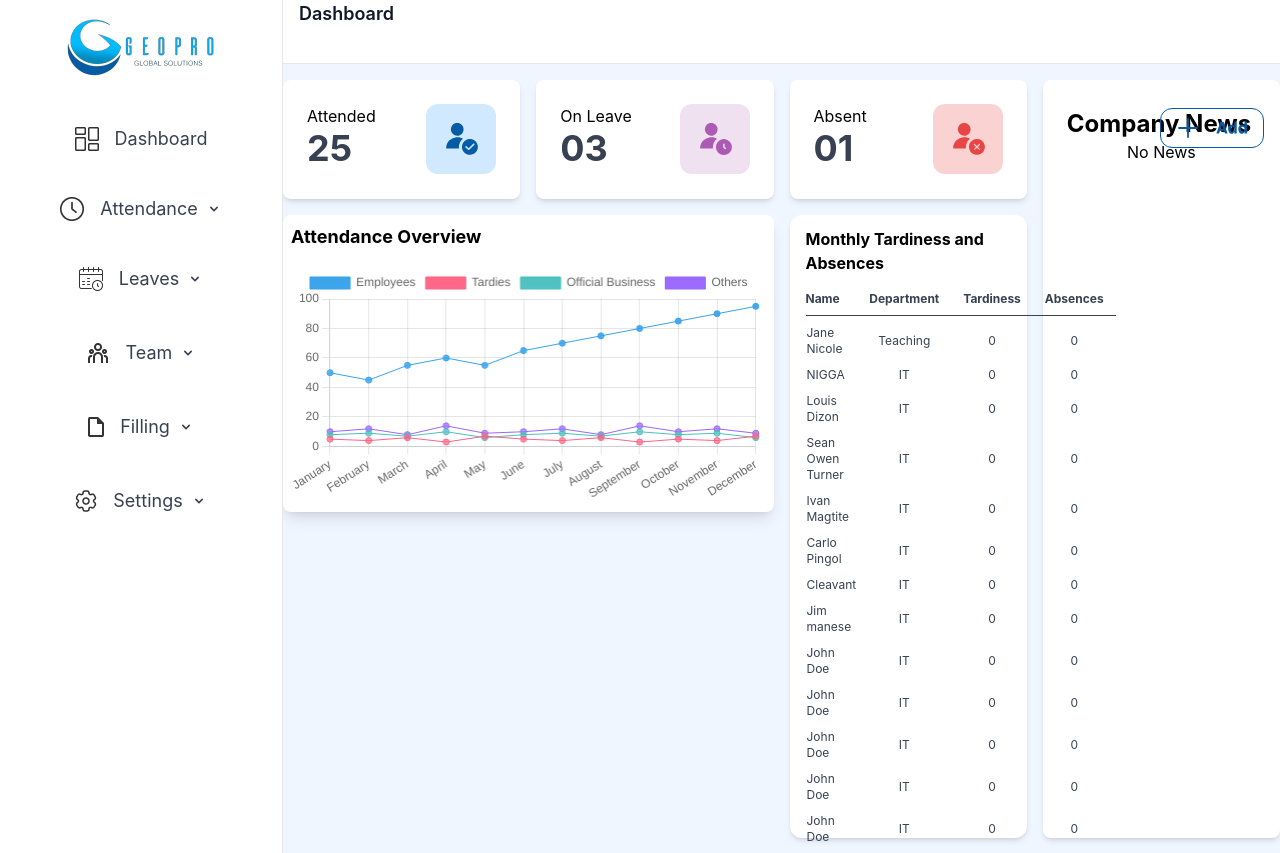
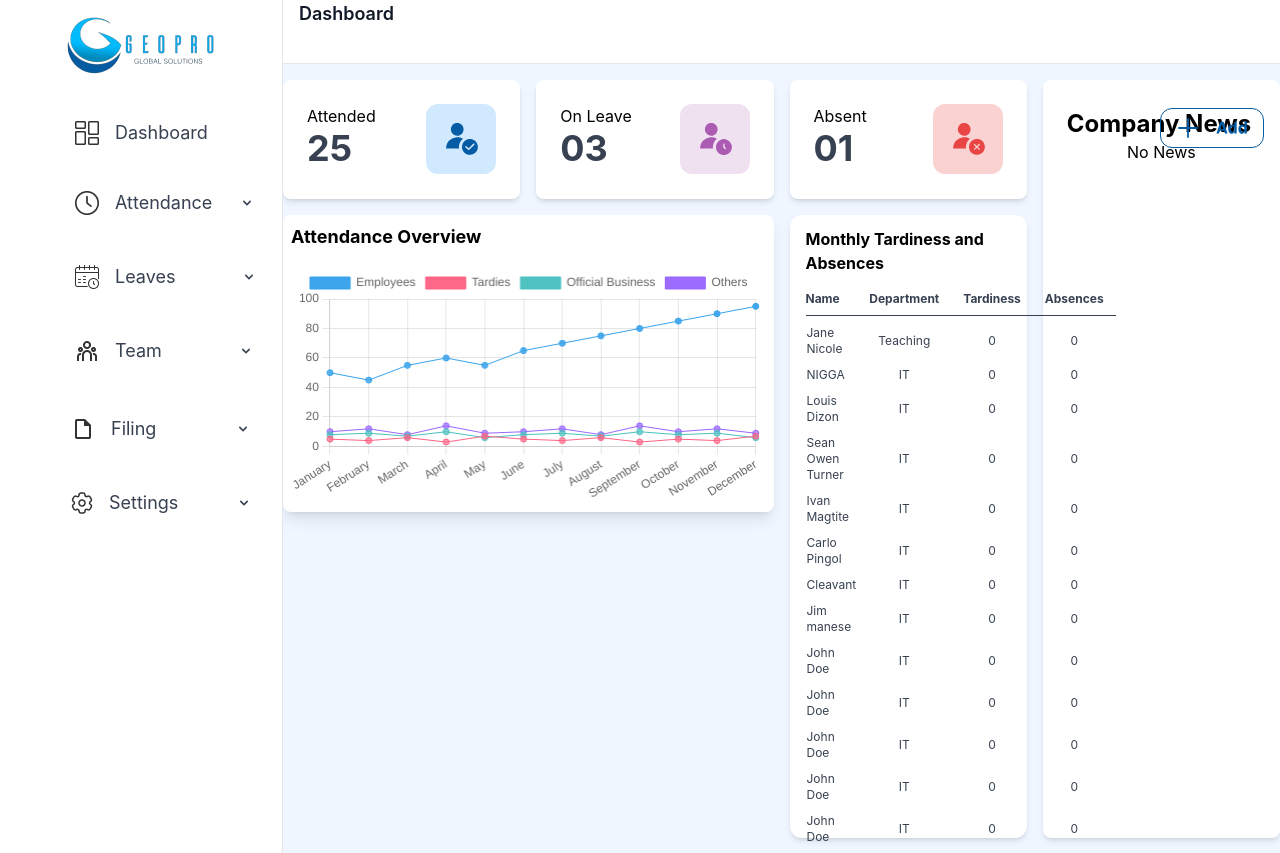
Before and after one commit to ronphilip25/HRIS-Design, a Django app: page /dashboard/ in a window 1280 px wide. Shown: the top 853 px of the page. Run offline with Django 4.2, Linux system fonts and the light colour scheme.

Commit message:
Sidebar almost done

```diff
--- a/HRIS/templates/_components/sidebar.html
+++ b/HRIS/templates/_components/sidebar.html
@@ -1,117 +1,113 @@
 {% load static %}
 
-<div class="py-[16px]">
+<div class="py-[14px]">
     <div class=" flex items-center justify-center">
         <a href="{% url 'dashboard' %}" class="mb-5">
           <img src="{% static 'images/sidelogo.png' %}" alt="sidelogo" class="w-[157px] h-[64px]">
       </a>
     </div>
-      <div class=" flext items-center justify-center space-y-1 w-full">
+      <div class="space-y-1">
           <!-- Dashboard -->
-          <div>
-              <button class="mt-2 py-2 text-lg text-gray-700 font-sans active:text-blue-600 focus:text-blue-600 focus:font-bold hover:bg-blue-50 focus:bg-blue-50 rounded-l-xl flex items-center justify-center w-full h-[62px]" id="dashboardBtn">
-                <div class="flex items-center">
-                  <img src="{% static 'images/dashboard.png' %}" alt="Dashboard Icon" class="mr-4">
-              </div>
-                  <div class="flex">
-                    <a href="{% url 'dashboard' %}" class="text-lg font-sans focus:text-blue-600 focus:font-bold">Dashboard</a>
-                  </div>
+          <div class="flex items-center justify-end">
+              <button class="mt-1 py-1 text-lg text-gray-700 font-sans active:text-blue-600 focus:text-blue-600 focus:font-bold hover:bg-blue-50 focus:bg-blue-50 rounded-l-xl flex items-center pl-10 w-[247px] h-[62px]" id="dashboardBtn">
+                  <img src="{% static 'images/dashboard.png' %}" alt="Dashboard Icon">
+                    <a href="{% url 'dashboard' %}" class="text-lg font-sans focus:text-blue-600 focus:font-bold ml-4">Dashboard</a>
               </button>
           </div>
           <!-- Attendance -->
-          <div>
-            <button class="mt-2 py-2 text-lg text-gray-700 font-sans focus:text-blue-600 focus:font-bold hover:bg-blue-50 focus:bg-blue-50 rounded-lg flex items-center justify-center w-full h-[62px]" id="attendanceBtn">
-                <div class="flex items-center">
-                    <img src="{% static 'images/attendance.png' %}" alt="Attendance Icon" class="mr-4">
-                </div>
-                <div class="flex ">
-                    <a href="{% url 'attendance' %}" class="text-lg font-sans focus:text-blue-600 focus:font-bold">Attendance</a>
-                    <div class=" flex items-center justify-end">
-                      <svg class="w-4 h-4 ml-2" xmlns="http://www.w3.org/2000/svg" viewBox="0 0 20 20" fill="currentColor">
+          <div class="flex items-center justify-end">
+            <button class="flex items-center justify-end mt-1 py-2 text-lg text-gray-700 font-sans focus:text-blue-600 focus:font-bold hover:bg-blue-50 focus:bg-blue-50 rounded-l-xl w-[247px] pl-10 h-[62px]" id="attendanceBtn">
+              <img src="{% static 'images/attendance.png' %}" alt="Attendance Icon">
+                                <a href="{% url 'attendance' %}" class="text-lg font-sans focus:text-blue-600 focus:font-bold ml-4">Attendance</a>
+                                <div class="m-auto">
+                                  <svg class="w-4 h-4" xmlns="http://www.w3.org/2000/svg" viewBox="0 0 20 20" fill="currentColor">
                                       <path fill-rule="evenodd" d="M13.293 7.293a1 1 0 0 1 1.414 1.414l-4 4a1 1 0 0 1-1.414 0l-4-4a1 1 0 0 1 1.414-1.414L10 10.586l3.293-3.293z" clip-rule="evenodd" />
                                     </svg>
-                    </div>
                                 </div>
                         </button>
             </div>
         <div class=" flex justify-center items-center text-sm font-normal font-sans">
-          <ul class="attendance-submenu ml-2" style="display: none;">
-            <li class="border-l-2 border-gray-500 pl-2"><a href="{% url 'attendance' %}" class="block py-1 px-4 text-gray-500  active:text-blue-600">Daily</a></li>
-            <li class="border-l-2 border-gray-500 pl-2"><a href="{% url 'monthly' %}" class="block py-1 px-4 text-gray-500 active:text-blue-600">Weekly/Monthly</a></li>
-            <li class="border-l-2 border-gray-500 pl-2"><a href="{% url 'schedule' %}" class="block py-1 px-4 text-gray-500 active:text-blue-600">Schedule</a></li>
+          <ul class="attendance-submenu ml-10" style="display: none;">
+            <li class="border-l-2 border-gray-500"><a href="{% url 'attendance' %}" class="block ml-4 py-2 px-4 text-gray-500  active:text-blue-600">Daily</a></li>
+            <li class="border-l-2 border-gray-500"><a href="{% url 'monthly' %}" class="block ml-4 py-2 px-4 text-gray-500 active:text-blue-600">Weekly/Monthly</a></li>
+            <li class="border-l-2 border-gray-500"><a href="{% url 'schedule' %}" class="block ml-4 py-2 px-4 text-gray-500 active:text-blue-600">Schedule</a></li>
         </ul>
         </div>
           <!-- Leaves -->
-          <div>
-              <button class=" mr-6 text-lg text-gray-700 font-sans focus:text-blue-600 focus:font-bold hover:bg-blue-50 focus:bg-blue-50 rounded-lg flex items-center justify-center w-full h-[62px]" id="leavesBtn">
-                  <div class="flex items-center">
-                    <img src="{% static 'images/leaves.png' %}" alt="Team Icon" class="mr-4">
-                  </div>
-                  <div class="flex">
-                    <a href="#" class="text-lg font-sans focus:text-blue-600 focus:font-bold">Leaves</a>
-                  </div>
-                  <svg class="w-4 h-4 ml-2" xmlns="http://www.w3.org/2000/svg" viewBox="0 0 20 20" fill="currentColor">
+          <div class="flex items-center justify-end">
+            <button class="flex items-center justify-end mt-1 py-2 text-lg text-gray-700 font-sans focus:text-blue-600 focus:font-bold hover:bg-blue-50 focus:bg-blue-50 rounded-l-xl w-[247px] pl-10 h-[62px]" id="leavesBtn">
+              <img src="{% static 'images/leaves.png' %}" alt="Leaves Icon">
+                                <a href="{% url 'attendance' %}" class="text-lg font-sans focus:text-blue-600 focus:font-bold ml-4">Leaves</a>
+                                <div class="m-auto">
+                                  <svg class="w-4 h-4 ml-10" xmlns="http://www.w3.org/2000/svg" viewBox="0 0 20 20" fill="currentColor">
                                       <path fill-rule="evenodd" d="M13.293 7.293a1 1 0 0 1 1.414 1.414l-4 4a1 1 0 0 1-1.414 0l-4-4a1 1 0 0 1 1.414-1.414L10 10.586l3.293-3.293z" clip-rule="evenodd" />
                                     </svg>
+                                </div>
                         </button>
             </div>
           <div class=" flex justify-center items-center text-sm font-normal font-sans">
-            <ul class="leaves-submenu ml-2" style="display: none;">
-              <li class="border-l-2 border-gray-500 pl-2"><a href="#" class="block py-2 px-4 text-gray-500 active:text-blue-600">Leave Usage History</a></li>
-              <li class="border-l-2 border-gray-500 pl-2"><a href="#" class="block py-2 px-4 text-gray-500 active:text-blue-600">Manual Grant</a></li>
-              <li class="border-l-2 border-gray-500 pl-2"><a href="#" class="block py-2 px-4 text-gray-500 active:text-blue-600">Leave Settings</a></li>
+            <ul class="leaves-submenu ml-7" style="display: none;">
+              <li class="border-l-2 border-gray-500 ml-8 pl-4"><a href="#" class="block py-2 px-4 text-gray-500 active:text-blue-600">Leave Usage History</a></li>
+              <li class="border-l-2 border-gray-500 ml-8 pl-4"><a href="#" class="block py-2 px-4 text-gray-500 active:text-blue-600">Manual Grant</a></li>
+              <li class="border-l-2 border-gray-500 ml-8 pl-4"><a href="#" class="block py-2 px-4 text-gray-500 active:text-blue-600">Leave Settings</a></li>
           </ul>
           </div>
           <!-- Team -->
-          <div>
-              <button class="mt-2 py-2 text-lg text-gray-700 font-sans focus:text-blue-600 focus:font-bold hover:bg-blue-50 focus:bg-blue-50 rounded-lg flex items-center justify-center w-full h-[62px]" id="teamBtn">
-                  <img src="{% static 'images/team.png' %}" alt="Leaves Icon" class="mr-4">
-                  <a href="#" class="text-lg font-sans focus:text-blue-600 focus:font-bold">Team</a>
-                  <svg class="w-4 h-4 ml-2" xmlns="http://www.w3.org/2000/svg" viewBox="0 0 20 20" fill="currentColor">
+          <div class="flex items-center justify-end">
+            <button class="flex items-center justify-end mt-1 py-2 text-lg text-gray-700 font-sans focus:text-blue-600 focus:font-bold hover:bg-blue-50 focus:bg-blue-50 rounded-l-xl w-[247px] pl-10 h-[62px]" id="teamBtn">
+              <img src="{% static 'images/team.png' %}" alt="Team Icon">
+                                <a href="{% url 'team' %}" class="text-lg font-sans focus:text-blue-600 focus:font-bold ml-4">Team</a>
+                                <div class="m-auto">
+                                  <svg class="w-4 h-4 ml-[48px]" xmlns="http://www.w3.org/2000/svg" viewBox="0 0 20 20" fill="currentColor">
                                       <path fill-rule="evenodd" d="M13.293 7.293a1 1 0 0 1 1.414 1.414l-4 4a1 1 0 0 1-1.414 0l-4-4a1 1 0 0 1 1.414-1.414L10 10.586l3.293-3.293z" clip-rule="evenodd" />
                                     </svg>
+                                </div>
                         </button>
             </div>
           <div class=" flex justify-center items-center text-sm font-normal font-sans">
-            <ul class="team-submenu ml-2" style="display: none;">
-              <li class="border-l-2 border-gray-500 pl-2"><a href="#" class="block py-2 px-4 text-gray-500 active:text-blue-600">Employess</a></li>
-              <li class="border-l-2 border-gray-500 pl-2"><a href="#" class="block py-2 px-4 text-gray-500 active:text-blue-600">Organizations</a></li>
+            <ul class="team-submenu ml-6" style="display: none;">
+              <li class="border-l-2 border-gray-500"><a href="{% url 'employees' %}" class="block py-2 px-4 ml-4 text-gray-500 active:text-blue-600">Employees</a></li>
+              <li class="border-l-2 border-gray-500"><a href="{% url 'organization' %}" class="block py-2 px-4 ml-4 text-gray-500 active:text-blue-600">Organizations</a></li>
           </ul>
           </div>
-          <!-- Leaves -->
+          <!-- Team -->
 
           <!-- Filling -->
-          <div>
-            <button class="mt-2 py-2 text-lg text-gray-700 font-sans focus:text-blue-600 focus:font-bold hover:bg-blue-50 focus:bg-blue-50 rounded-lg flex items-center justify-center w-full h-[62px]" id="filingBtn">
-                <img src="{% static 'images/filing.png' %}" alt="Leaves Icon" class="mr-4">
-                <a href="#" class="text-lg font-sans focus:text-blue-600 focus:font-bold">Filling</a>
-                <svg class="w-4 h-4 ml-2" xmlns="http://www.w3.org/2000/svg" viewBox="0 0 20 20" fill="currentColor">
+          <div class="flex items-center justify-end">
+            <button class="flex items-center justify-end mt-2 py-2 text-lg text-gray-700 font-sans focus:text-blue-600 focus:font-bold hover:bg-blue-50 focus:bg-blue-50 rounded-l-xl w-[247px] pl-10 h-[62px]" id="filingBtn">
+              <img src="{% static 'images/filing.png' %}" alt="Filing Icon">
+                                <a href="{% url 'attendance' %}" class="text-lg font-sans focus:text-blue-600 focus:font-bold ml-5">Filing</a>
+                                <div class="m-auto">
+                                  <svg class="w-4 h-4 ml-[48px]" xmlns="http://www.w3.org/2000/svg" viewBox="0 0 20 20" fill="currentColor">
                                       <path fill-rule="evenodd" d="M13.293 7.293a1 1 0 0 1 1.414 1.414l-4 4a1 1 0 0 1-1.414 0l-4-4a1 1 0 0 1 1.414-1.414L10 10.586l3.293-3.293z" clip-rule="evenodd" />
                                     </svg>
+                                </div>
                         </button>
             </div>
-        <div class=" flex justify-center items-center text-sm font-normal font-sans">
-          <ul class="filing-submenu ml-2" style="display: none;">
-            <li class="border-l-2 border-gray-500 pl-2"><a href="#" class="block py-2 px-4 text-gray-500 active:text-blue-600">Approval Management</a></li>
-            <li class="border-l-2 border-gray-500 pl-2"><a href="#" class="block py-2 px-4 text-gray-500 active:text-blue-600">Filing Settings</a></li>
+        <div class=" flex justify-center items-center text-sm font-normal font-sans pl-8">
+          <ul class="filing-submenu ml-7" style="display: none;">
+            <li class="border-l-2 border-gray-500"><a href="#" class="block py-2 px-2 ml-3 text-gray-500 active:text-blue-600">Approval Management</a></li>
+            <li class="border-l-2 border-gray-500"><a href="#" class="block py-2 px-2 ml-3 text-gray-500 active:text-blue-600">Filing Settings</a></li>
         </ul>
         </div>
           <!-- Filling -->
 
           <!-- Settings -->
-          <div>
-              <button class="mt-2 py-2 text-lg text-gray-700 font-sans focus:text-blue-600 focus:font-bold hover:bg-blue-50 focus:bg-blue-50 rounded-lg flex items-center justify-center w-full h-[62px]" id="settingsBtn">
-                  <img src="{% static 'images/settings.png' %}" alt="Settings Icon" class="mr-4">
-                  <a href="#" class="text-lg font-sans focus:text-blue-600 focus:font-bold">Settings</a>
-                  <svg class="w-4 h-4 ml-2" xmlns="http://www.w3.org/2000/svg" viewBox="0 0 20 20" fill="currentColor">
+          <div class="flex items-center justify-end">
+            <button class="flex items-center justify-end mt-1 py-2 text-lg text-gray-700 font-sans focus:text-blue-600 focus:font-bold hover:bg-blue-50 focus:bg-blue-50 rounded-l-xl w-[247px] pl-9 h-[62px]" id="settingsBtn">
+              <img src="{% static 'images/settings.png' %}" alt="Settings Icon">
+                                <a href="{% url 'attendance' %}" class="text-lg font-sans focus:text-blue-600 focus:font-bold ml-4">Settings</a>
+                                <div class="m-auto">
+                                  <svg class="w-4 h-4 ml-[28px]" xmlns="http://www.w3.org/2000/svg" viewBox="0 0 20 20" fill="currentColor">
                                       <path fill-rule="evenodd" d="M13.293 7.293a1 1 0 0 1 1.414 1.414l-4 4a1 1 0 0 1-1.414 0l-4-4a1 1 0 0 1 1.414-1.414L10 10.586l3.293-3.293z" clip-rule="evenodd" />
                                     </svg>
+                                </div>
                         </button>
             </div>
           <div class=" flex justify-center items-center text-sm font-normal font-sans">
-            <ul class="settings-submenu ml-2" style="display: none;">
-              <li class="border-l-2 border-gray-500 pl-2"><a href="#" class="block py-2 px-4 text-gray-500 active:text-blue-600">Company Settings</a></li>
-              <li class="border-l-2 border-gray-500 pl-2"><a href="#" class="block py-2 px-4 text-gray-500 active:text-blue-600">Admin Settings</a></li>
+            <ul class="settings-submenu ml-7" style="display: none;">
+              <li class="border-l-2 border-gray-500 ml-4 pl-5"><a href="#" class="block py-2 px-4 text-gray-500 active:text-blue-600">Company Settings</a></li>
+              <li class="border-l-2 border-gray-500 ml-4 pl-5"><a href="#" class="block py-2 px-4 text-gray-500 active:text-blue-600">Admin Settings</a></li>
           </ul>
           </div>
       </div>
--- a/HRIS/templates/base.html
+++ b/HRIS/templates/base.html
@@ -5,7 +5,7 @@
 <head>
   <meta charset="UTF-8">
   <meta name="viewport" content="width=device-width, initial-scale=1.0">
-  <title>{% block title %} Home | Geopro{% endblock %}</title>
+  <title>{% block title %} Home | Geopro {% endblock %}</title>
   <link rel="icon" type="image/x-icon" href="{% static 'images/favicon.png' %}">
   <!-- Include Tailwind CSS -->
   <link rel='icon' href="{% static 'images/favicon.ico' %}" />
@@ -14,7 +14,6 @@
 <body class="bg-white">
   <!-- Sidebar -->
   <div class="h-screen flex overflow-hidden bg-blue-50">
-    <!-- Sidebar component -->
     <div class="hidden bg-white h-screen border-r w-[283px] md:block flex-col justify-center items-center">
 
       {% include '_components/sidebar.html' %}
--- a/HRIS/urls.py
+++ b/HRIS/urls.py
@@ -2,10 +2,19 @@
 from . import views
 
 urlpatterns = [
+
+    # Index
     path('', views.index),
     path('base/', views.base, name='base'),
     path('dashboard/', views.dashboard, name='dashboard'),
+
+    # Attendance Components
     path('attendance/', views.attendance, name='attendance'),
     path('attendance/monthly', views.monthly, name='monthly'),
     path('attendance/schedule', views.schedule, name='schedule'),
+
+    # Team Components
+    path('team/', views.team, name='team'),
+    path('team/organization', views.organization, name='organization'),
+    path('team/employees', views.employees, name='employees'),
 ]
--- a/HRIS/views.py
+++ b/HRIS/views.py
@@ -3,12 +3,16 @@
 
 # Create your views here.
 
+# Index
 def index(request):
     return render(request, 'index.html')
 
 def base(request):
     return render(request, 'base.html')
 
+# End of Index
+
+# Dashboard
 def dashboard(request):
     context = {
         "dashboard": [
@@ -128,6 +132,9 @@
     }
     return render(request, '_components/dashboard.html',context=context)
 
+# End of Dashboard
+
+# Attendance
 def attendance(request):
     threshold = request.GET.get("threshold")
     if threshold == "weekly":
@@ -336,3 +343,18 @@
 
 def daily(request):
     return render(request, '_components/attendance.html')
+
+# End Attendance Components
+
+
+# Team Components
+def team(request):
+    return render(request, '_components/team.html')
+
+def organization(request):
+    return render(request, '_components/_team[components]/organization.html')
+
+def employees(request):
+    return render(request, '_components/_team[components]/employees.html')
+
+# End Team Components
--- a/static/css/style.css
+++ b/static/css/style.css
@@ -678,6 +678,10 @@
   grid-row-start: 4;
 }
 
+.m-auto {
+  margin: auto;
+}
+
 .mx-5 {
   margin-left: 1.25rem;
   margin-right: 1.25rem;
@@ -721,6 +725,10 @@
   margin-left: 0.25rem;
 }
 
+.ml-10 {
+  margin-left: 2.5rem;
+}
+
 .ml-2 {
   margin-left: 0.5rem;
 }
@@ -737,10 +745,26 @@
   margin-left: 1.25rem;
 }
 
+.ml-6 {
+  margin-left: 1.5rem;
+}
+
 .ml-7 {
   margin-left: 1.75rem;
 }
 
+.ml-8 {
+  margin-left: 2rem;
+}
+
+.ml-\[28px\] {
+  margin-left: 28px;
+}
+
+.ml-\[48px\] {
+  margin-left: 48px;
+}
+
 .mr-2 {
   margin-right: 0.5rem;
 }
@@ -757,10 +781,6 @@
   margin-right: 1.25rem;
 }
 
-.mr-6 {
-  margin-right: 1.5rem;
-}
-
 .mt-1 {
   margin-top: 0.25rem;
 }
@@ -967,6 +987,10 @@
 
 .w-\[157px\] {
   width: 157px;
+}
+
+.w-\[247px\] {
+  width: 247px;
 }
 
 .w-\[283px\] {
@@ -1012,6 +1036,10 @@
 
 .list-disc {
   list-style-type: disc;
+}
+
+.grid-cols-1 {
+  grid-template-columns: repeat(1, minmax(0, 1fr));
 }
 
 .grid-cols-2 {
@@ -1228,11 +1256,6 @@
   background-color: rgb(30 64 175 / var(--tw-bg-opacity));
 }
 
-.bg-gray-100 {
-  --tw-bg-opacity: 1;
-  background-color: rgb(243 244 246 / var(--tw-bg-opacity));
-}
-
 .bg-green-600 {
   --tw-bg-opacity: 1;
   background-color: rgb(22 163 74 / var(--tw-bg-opacity));
@@ -1328,9 +1351,9 @@
   padding-bottom: 2.25rem;
 }
 
-.py-\[12px\] {
-  padding-top: 12px;
-  padding-bottom: 12px;
+.py-\[14px\] {
+  padding-top: 14px;
+  padding-bottom: 14px;
 }
 
 .py-\[16px\] {
@@ -1348,12 +1371,33 @@
   padding-bottom: 8px;
 }
 
+.py-\[9px\] {
+  padding-top: 9px;
+  padding-bottom: 9px;
+}
+
 .pb-2 {
   padding-bottom: 0.5rem;
 }
 
-.pl-2 {
-  padding-left: 0.5rem;
+.pl-10 {
+  padding-left: 2.5rem;
+}
+
+.pl-4 {
+  padding-left: 1rem;
+}
+
+.pl-5 {
+  padding-left: 1.25rem;
+}
+
+.pl-8 {
+  padding-left: 2rem;
+}
+
+.pl-9 {
+  padding-left: 2.25rem;
 }
 
 .pr-40 {
```
Also changed, not shown: HRIS/templates/_components/_team[components]/employees.html (added, +16 -0 lines), HRIS/templates/_components/_team[components]/organization.html (added, +16 -0 lines), HRIS/templates/_components/team.html (added, +15 -0 lines). Lines whose indentation alone changed are shown as unchanged.
